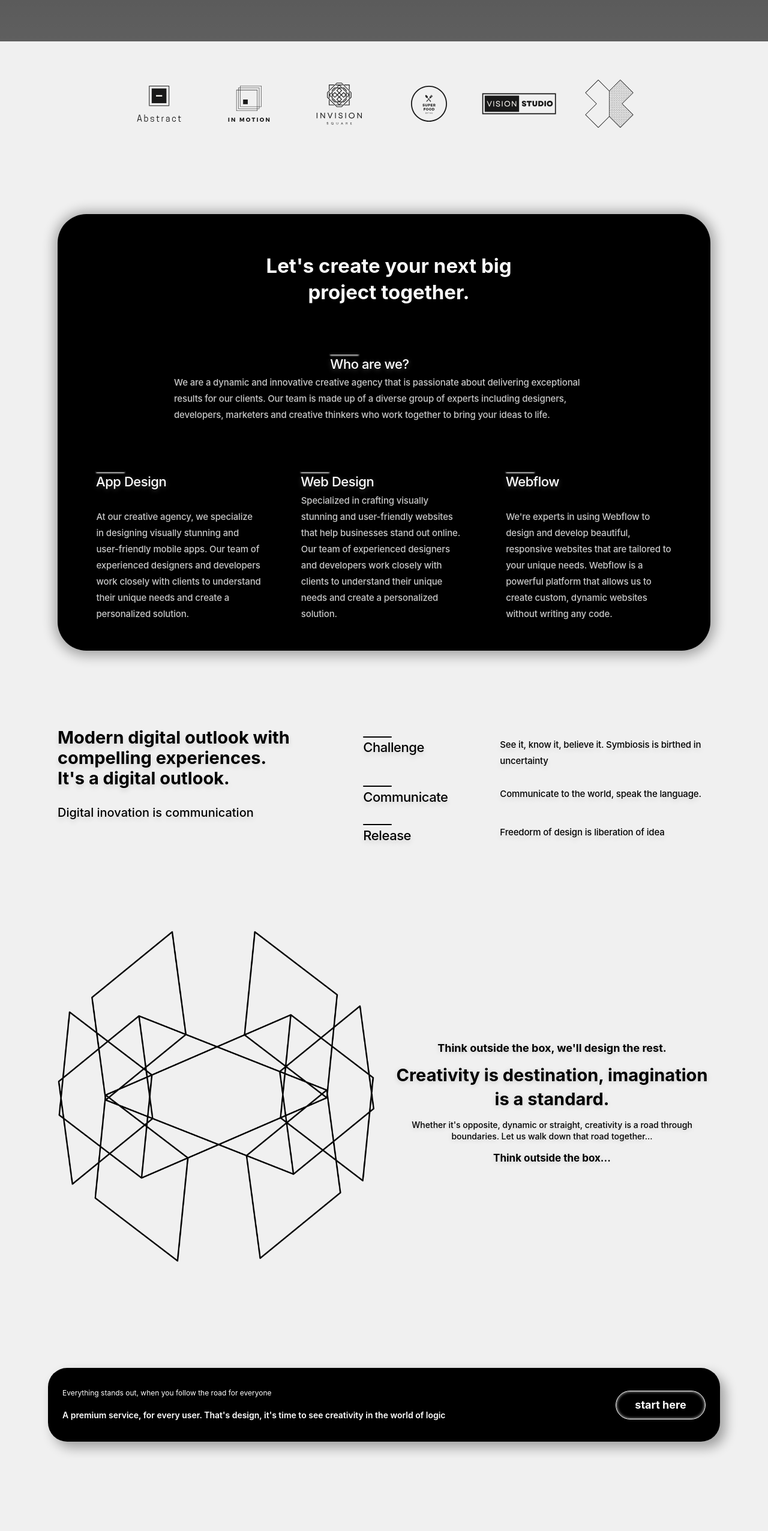
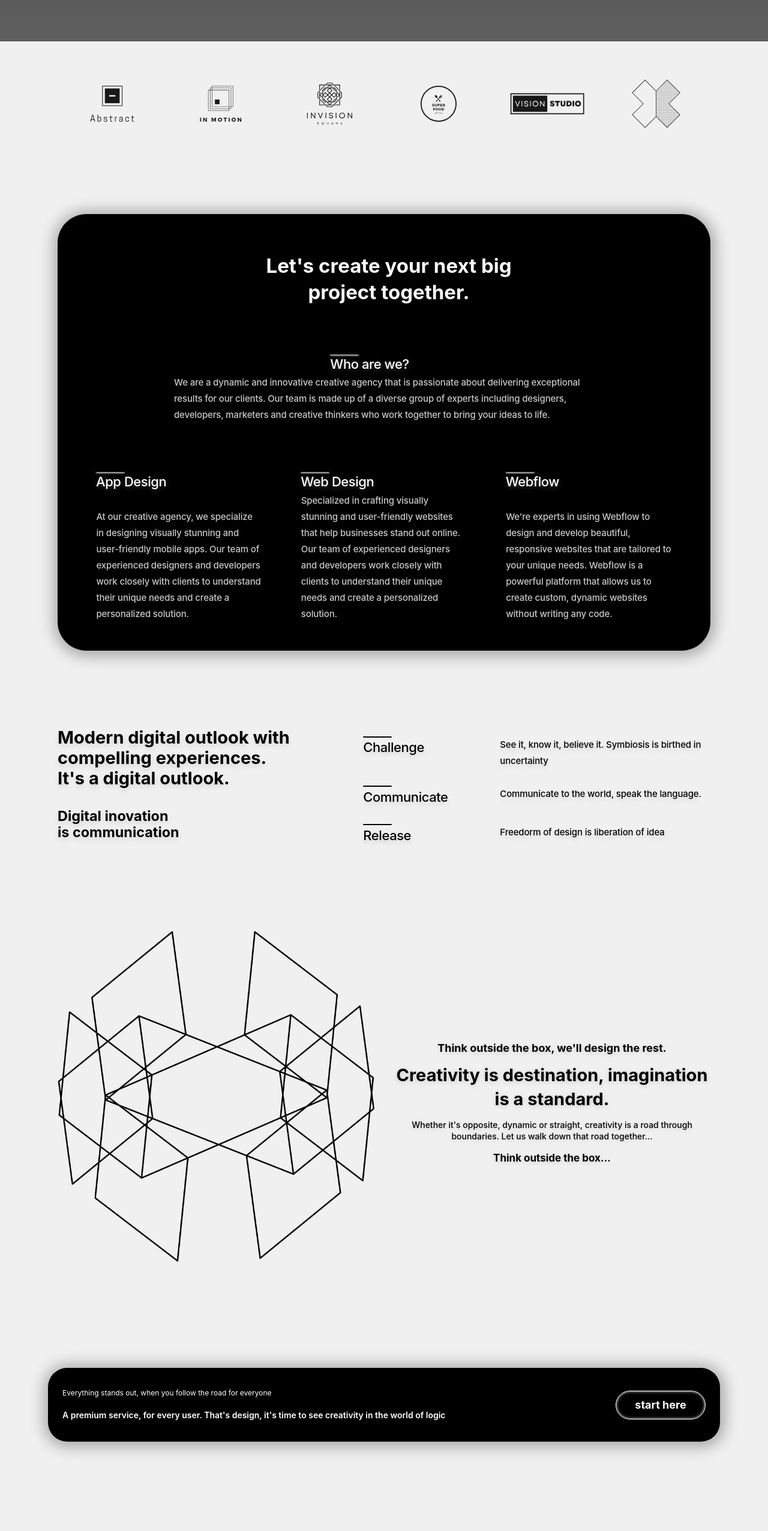
Before and after one commit to LadiDawodu/app, a React (Create React App) app: page / in a window 1280 px wide. Shown: the part 820-3373 px from the top of the page at 60% size. Built offline with nearby package versions, Linux system fonts and the light colour scheme; grey boxes are pictures that could not be loaded.

Commit message:
shadows/borders fixed

```diff
--- a/src/components/article/article.css
+++ b/src/components/article/article.css
@@ -6,7 +6,7 @@
     flex-direction:column;
     background: var(--color-about);
     border-radius: 1rem;
-    box-shadow: 9px 10px 19px 0.2px rgba(0, 0, 0, 0.329);
+
 
 }
 
@@ -17,6 +17,7 @@
     background: var(--color-blog);
     border-top-left-radius:  1rem;
     border-top-right-radius:  1rem;
+    border-bottom: 7rem
 }
 
 
@@ -31,8 +32,12 @@
         display: flex;
         flex-direction: column;
         justify-content: space-between;
-    padding: 1rem 1.7rem;
-    height: 80%;
+        padding: 1rem 1.7rem;
+        height: 80%;
+        border-bottom-right-radius:  1rem;
+        border-bottom-left-radius:  1rem;
+        box-shadow: 3px 8px 20px 0.2px rgba(0, 0, 0, 0.267);
+
 
 }
 
--- a/src/components/brand/brand.css
+++ b/src/components/brand/brand.css
@@ -8,8 +8,7 @@
 
 .jump__brand div{
     flex: 1;
-    max-width: 150px;
-    min-width: 120px;
+
     margin-bottom: 1rem;
 
     display: flex;
--- a/src/components/cta/cta.css
+++ b/src/components/cta/cta.css
@@ -9,7 +9,7 @@
     margin: 5rem;
     border-radius: 2rem;
     background: black;
-    box-shadow: 9px 10px 19px 0.2px rgba(0, 0, 0, 0.329);
+    box-shadow: 1px 2px 25px 7px rgba(0, 0, 0, 0.309);
 }
 
 .jump__cta-content {
--- a/src/components/feature/feature.css
+++ b/src/components/feature/feature.css
@@ -42,6 +42,7 @@
     flex: 3;
     max-width: 390px;
     display: flex;
+
 }
 
 .jump__features-container__feature-text p {
--- a/src/containers/blog/blog.css
+++ b/src/containers/blog/blog.css
@@ -39,18 +39,21 @@
 
 
 
+
 }
 
 .jump__blog-container_groupA_article{
     display: grid;
     grid-row: 1;
     grid-column: 1;
+
 }
 .jump__blog-container_groupB{
     flex: 1;
     display: grid;
     grid-template-columns: repeat(2, 1fr);
-    grid-gap: 2rem;
+    grid-gap: 1rem;
+
 }
 
 
@@ -58,7 +61,6 @@
     .jump__blog-container{
         flex-direction: column-reverse;
     }
-
     .jump__blog-container_groupA{
         margin: 1.7rem ;
     }
@@ -69,4 +71,6 @@
     }
 
 
+
+
 }
--- a/src/containers/features/Features.jsx
+++ b/src/containers/features/Features.jsx
@@ -7,7 +7,9 @@ const Features = ({title,text}) => {
     <div className='jump__features section__padding' id="press">
     <div className='jump__features-heading'>
       <h1>Modern digital outlook with compelling experiences. <br /> It's a digital outlook.</h1>
-      <p> Digital inovation is communication</p>
+      <div className='jump__features-heading-h3'>
+      <h3> Digital inovation <br /> is communication</h3>
+      </div>
     </div>
         <div className='jump__features-containers-text'>
 
--- a/src/containers/features/features.css
+++ b/src/containers/features/features.css
@@ -11,7 +11,7 @@
     flex: 1;
     display: flex;
     justify-content: flex-start;
-    align-items: flex-start;
+
     flex-direction: column;
 
     text-align: left;
@@ -37,16 +37,16 @@
     font-size: 29px;
     line-height: 34px;
     font-weight: 750;
-    max-width: 510px;
+
     font-family: var(--font-family);
     font-style: normal;
 }
 
 
-.jump__features-heading p{
+.jump__features-heading-h3{
 
     font-size: 20px;
-    line-height: 17px;
+    line-height: 27px;
     font-weight: 350;
     font-weight: 500;
     font-style:normal;
@@ -70,8 +70,16 @@
     }
 
     .jump__features-heading {
-        margin: 0 0 2rem 0;
+        margin: 0 0 2rem;
+        text-align: center;
     }
+
+    .jump__features-heading-h3{
+
+        text-align: center;
+    }
+
+
 }
 
 
@@ -79,5 +87,22 @@
     .jump__features-heading h1 {
         font-size: 28px;
         line-height: 38px;
+        text-align: center;
+    }
+
+    .jump__features-heading-h3 {
+
+        text-align: center;
+
+    }
+
+}
+
+@media screen and (max-width: 350px){
+    .jump__features-heading-h3 {
+        display: flex;
+
+        display: flex;
+        justify-content: center;
     }
 }
--- a/src/containers/whatpage/whatpage.css
+++ b/src/containers/whatpage/whatpage.css
@@ -4,7 +4,7 @@
     padding: 2rem;
     background: black;
     border-radius: 3rem;
-    box-shadow: 1px 2px 19px 7px rgba(0, 0, 0, 0.309);
+    box-shadow: 1px 2px 25px 7px rgba(0, 0, 0, 0.309);
 }
 
 .jump__whatpage-feature {
```
